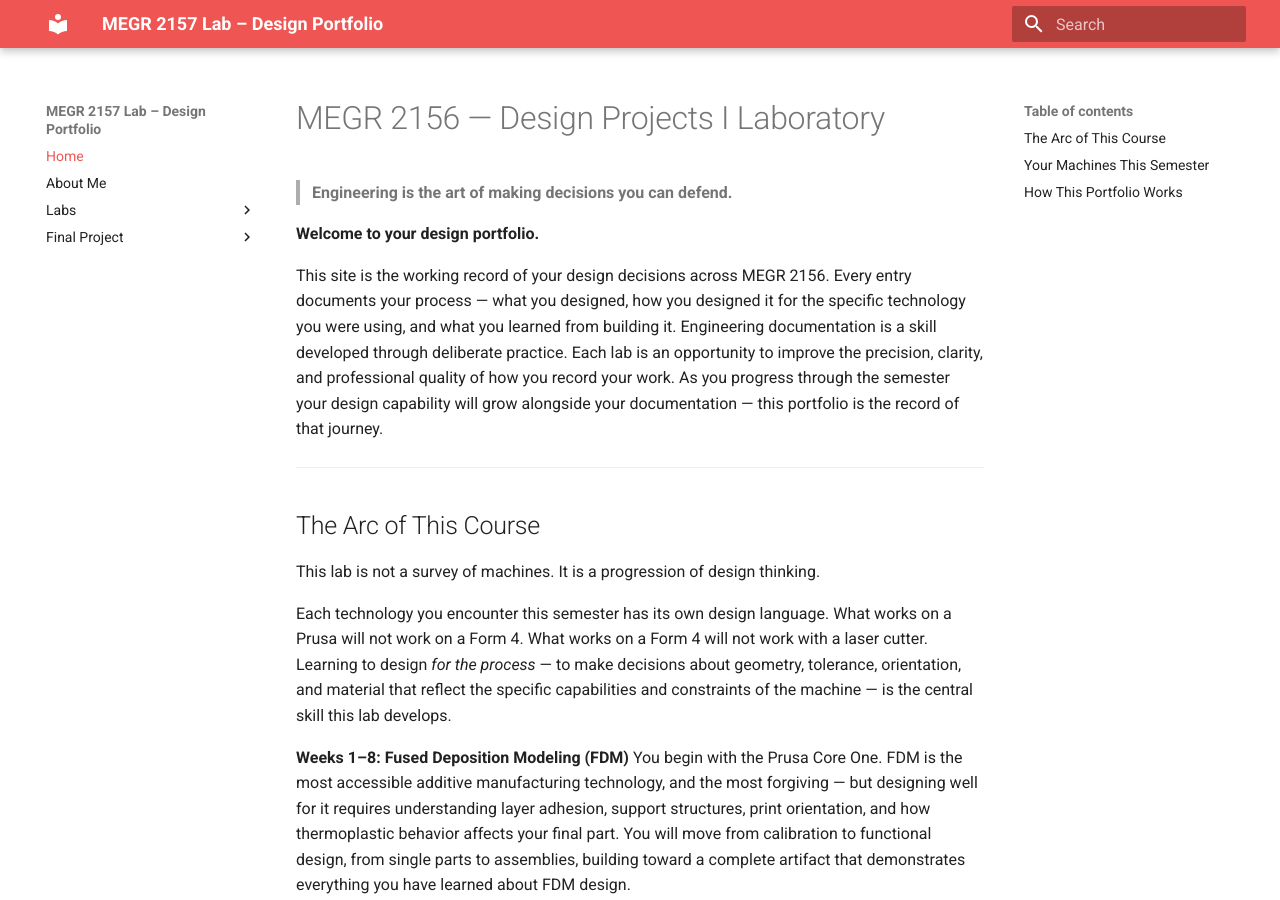
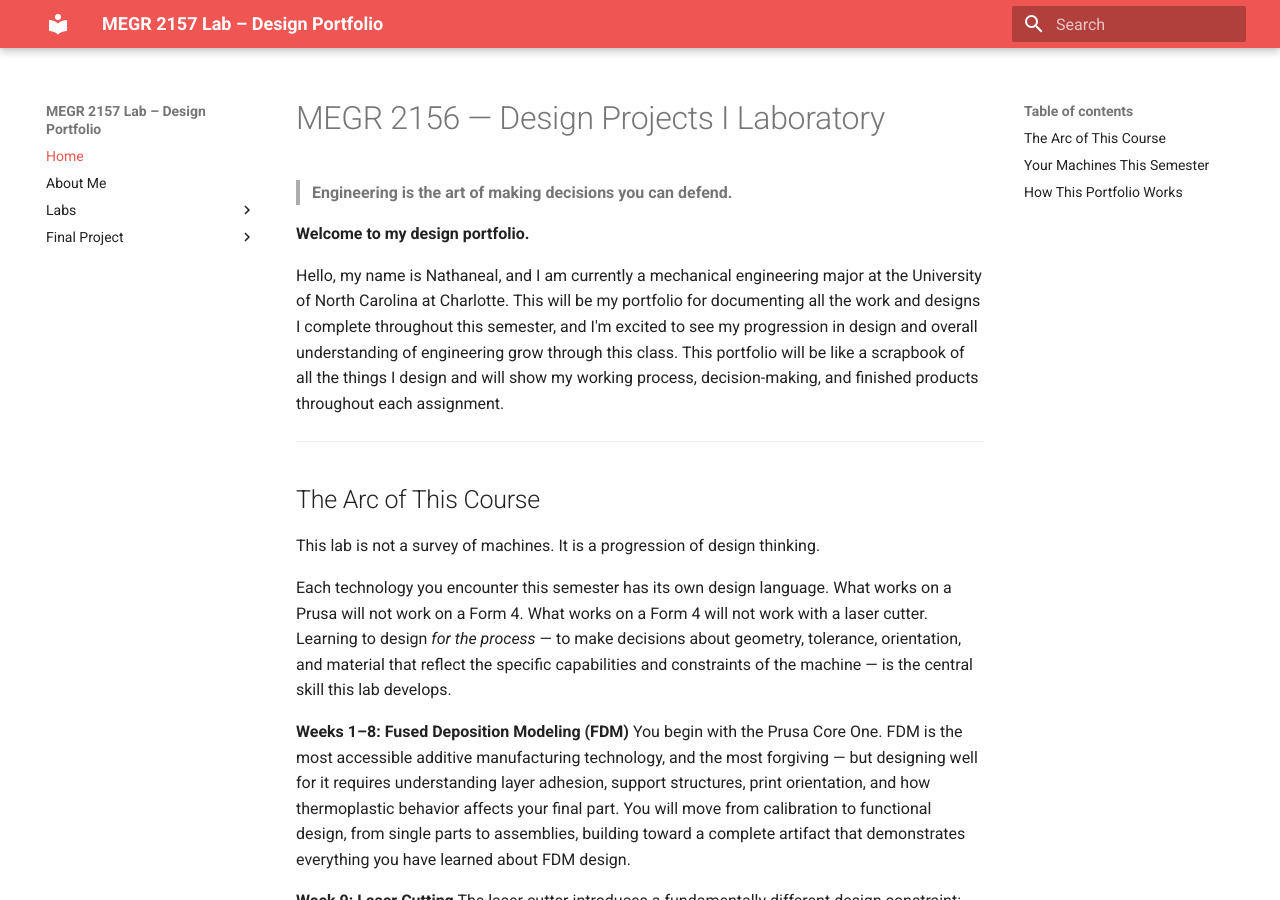
Before and after one commit to NathanZimmy/MEGR-2156-Lab, an MkDocs documentation site: the page built from docs/index.md, in a window 1280 px wide and 900 px high. Built offline with MkDocs 1.6.1 and Material for MkDocs 9.7.7, drawn with Linux system fonts in a browser that asks for light colours.

Commit message:
Update index.md

```diff
--- a/docs/index.md
+++ b/docs/index.md
@@ -2,9 +2,9 @@
 
 > **Engineering is the art of making decisions you can defend.**
 
-**Welcome to your design portfolio.**
+**Welcome to my design portfolio.**
 
-This site is the working record of your design decisions across MEGR 2156. Every entry documents your process — what you designed, how you designed it for the specific technology you were using, and what you learned from building it. Engineering documentation is a skill developed through deliberate practice. Each lab is an opportunity to improve the precision, clarity, and professional quality of how you record your work. As you progress through the semester your design capability will grow alongside your documentation — this portfolio is the record of that journey.
+Hello, my name is Nathaneal, and I am currently a mechanical engineering major at the University of North Carolina at Charlotte. This will be my portfolio for documenting all the work and designs I complete throughout this semester, and I'm excited to see my progression in design and overall understanding of engineering grow through this class. This portfolio will be like a scrapbook of all the things I design and will show my working process, decision-making, and finished products throughout each assignment.
 
 ---
 
```
